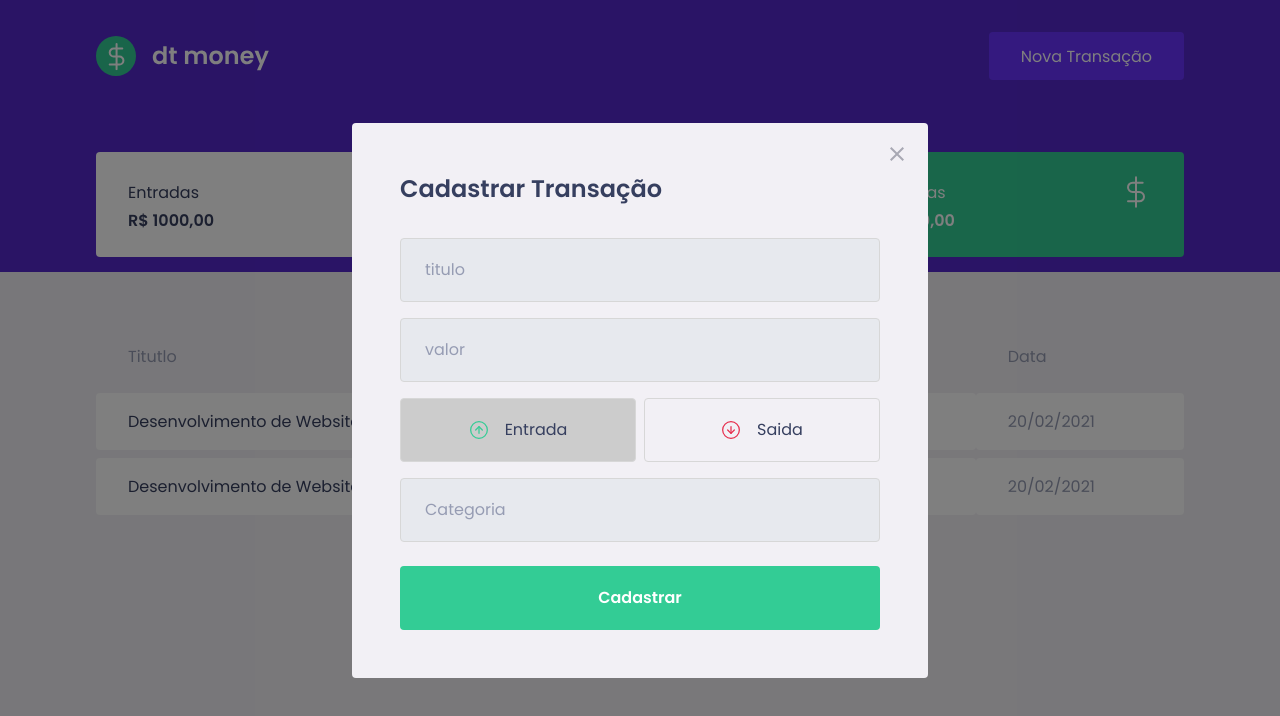
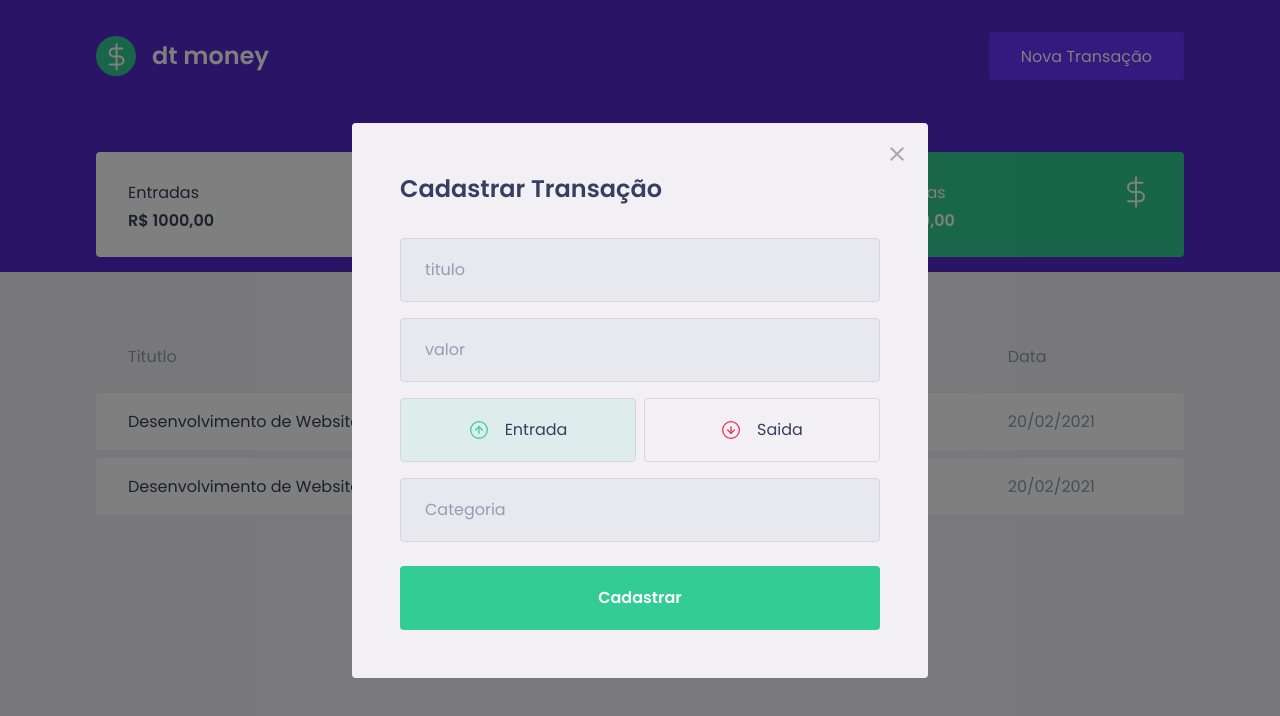
Before and after one commit to Antoniopedromuteka/Curso-Roctseat-Ignite, a React (Create React App) app in the folder Capitulo2/dtmoney/: page / in a window 1280 px wide. Both pictures are taken after a click on the button "Nova Transação". Shown: the top 716 px of the page. Built offline with nearby package versions, Linux system fonts and the light colour scheme; no server answers; what miragejs would draw is missing.

Commit message:
finalizando os bottons deposit e withraw

```diff
--- a/Capitulo2/dtmoney/src/Components/NewTrasactionModal/index.tsx
+++ b/Capitulo2/dtmoney/src/Components/NewTrasactionModal/index.tsx
@@ -34,6 +34,7 @@
                  onClick={onRequestClose}
                  className="react-modal-close"
         >
+
             <img src={closeImg} alt="fechar modal"/>
        </button>
 
@@ -46,21 +47,23 @@
 
                 <RadioBox
                         type="button"
-
+                        onClick={()=> {setType('deposit')} }
                         isActive={type === 'deposit'}
+                        activeColor="green"
                        // className={type === 'deposit' ? 'active': ''}
 
-                        onClick={()=>  {setType('desposit')}}
+
                 >
                     <img src={incomeImg} alt="entrada"/>
                     <span>Entrada</span>
                 </RadioBox>
 
                 <RadioBox
-
+                    onClick={()=>{setType('withdraw')}}
                     isActive={type === 'withdraw'}
                     type="button"
-                    onClick={()=>{setType('withdraw')}}
+                    activeColor="red"
+
                 >
                     <img src={outcomeImg} alt="entrada"/>
                     <span>Saida</span>
--- a/Capitulo2/dtmoney/src/Components/NewTrasactionModal/style.ts
+++ b/Capitulo2/dtmoney/src/Components/NewTrasactionModal/style.ts
@@ -2,7 +2,7 @@
 
 import styled from 'styled-components';
 
-import {darken} from 'polished';
+import {darken, transparentize} from 'polished';
 
 
 
@@ -78,6 +78,15 @@
 
 interface RadioBoxProps{
     isActive: boolean;
+    activeColor: 'green' | 'red';
+}
+
+
+const Colors = {
+    green: '#33cc95',
+    red: '#E52E4D',
+
+
 }
 
 export const RadioBox = styled.button<RadioBoxProps>`
@@ -86,7 +95,7 @@
             border: 1px solid #d7d7d7;
             border-radius: 0.25rem;
 
-            background: ${(props)=> props.isActive ? '#ccc' : 'transparent'};
+            background: ${(props)=> props.isActive ? transparentize(0.9,Colors[props.activeColor]) : 'transparent'};
 
             display: flex;
             align-items: center;
```
